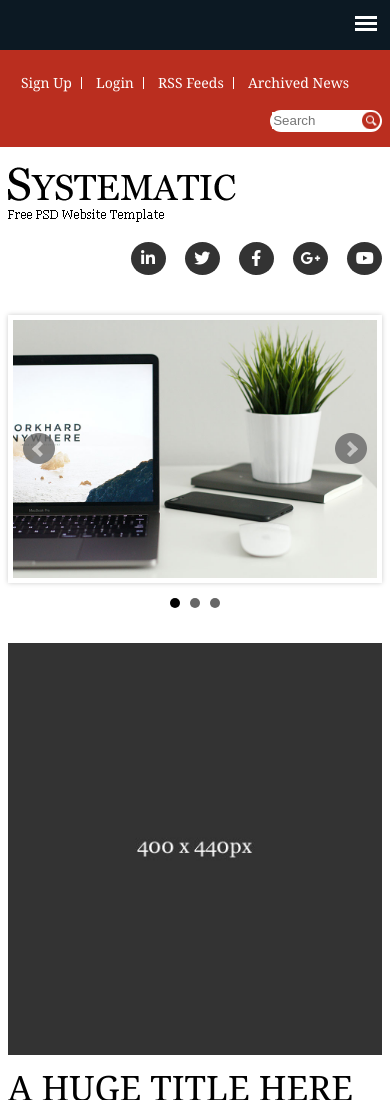
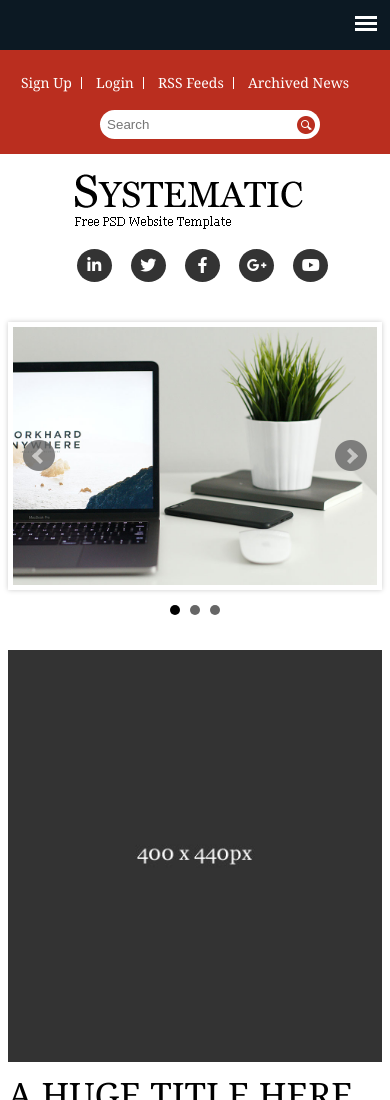
Before and after one commit to brcshakil1/psd_to_html_project1, a plain HTML site: page Systematic/index.html in a window 390 px wide. Shown: the top 1100 px of the page. Drawn offline with nearby package versions, Linux system fonts and the light colour scheme.

Commit message:
final commit

```diff
--- a/Systematic/css/responsive.css
+++ b/Systematic/css/responsive.css
@@ -26,8 +26,21 @@
     .mini-menu {
       width: 100%;
     }
+    .search-area {
+      width: 250px;
+      float: none;
+      margin: 0 auto;
+    }
     .mini-menu ul {
       padding-bottom: 15px;
+      text-align: center;
+    }
+    .logo-area {
+      float: none;
+      width: 240px;
+      margin: 0 auto;
+    }
+    .social-area ul {
       text-align: center;
     }
     .inner_banner h2 {
```
